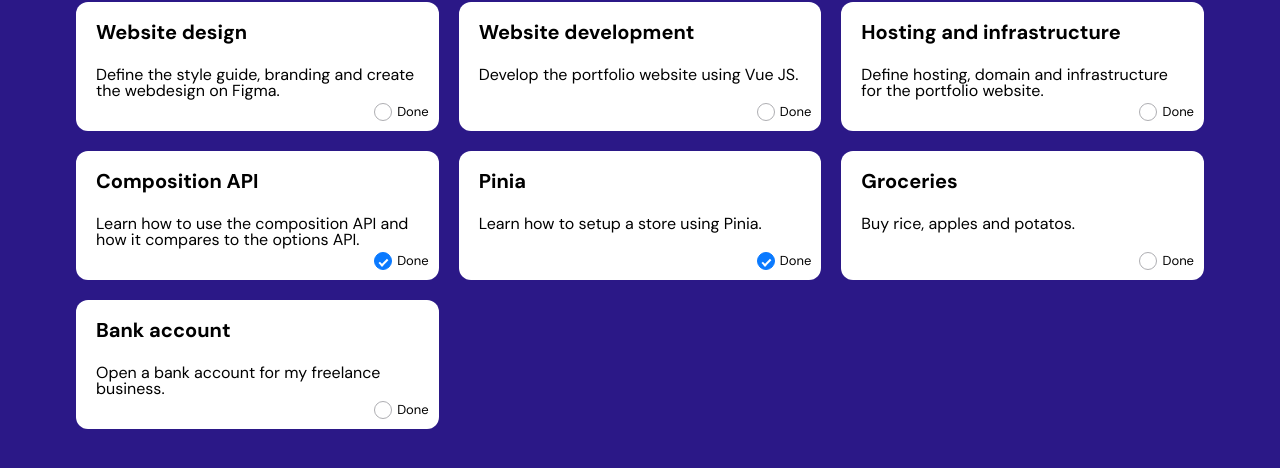
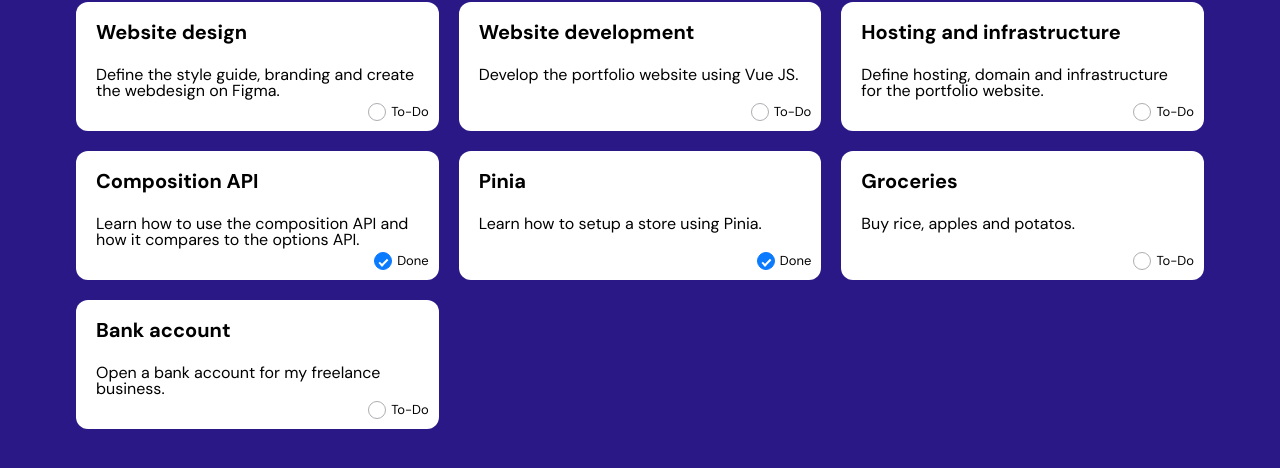
Before and after one commit to Augusto-LJ/task-manager-pinia, a Vue app: page / in a window 1280 px wide. Shown: the part 266-734 px from the top of the page. Built offline with nearby package versions, Linux system fonts and the light colour scheme.

Commit message:
feat: toggle between 'done' and 'to-do' status

```diff
--- a/src/App.vue
+++ b/src/App.vue
@@ -6,37 +6,44 @@ const tasks = reactive([
     {
       name: "Website design",
       description: "Define the style guide, branding and create the webdesign on Figma.",
-      completed: false
+      completed: false,
+      id: 1
     },
     {
       name: "Website development",
       description: "Develop the portfolio website using Vue JS.",
-      completed: false
+      completed: false,
+      id: 2
     },
     {
       name: "Hosting and infrastructure",
       description: "Define hosting, domain and infrastructure for the portfolio website.",
-      completed: false
+      completed: false,
+      id: 3
     },
     {
       name: "Composition API",
       description: "Learn how to use the composition API and how it compares to the options API.",
-      completed: true
+      completed: true,
+      id: 4
     },
     {
       name: "Pinia",
       description: "Learn how to setup a store using Pinia.",
-      completed: true
+      completed: true,
+      id: 5
     },
     {
       name: "Groceries",
       description: "Buy rice, apples and potatos.",
-      completed: false
+      completed: false,
+      id: 6
     },
     {
       name: "Bank account",
       description: "Open a bank account for my freelance business.",
-      completed: false
+      completed: false,
+      id: 7
     }
 ]);
 
@@ -44,12 +51,18 @@ let newTask = {completed: false};
 
 function addTask() {
   if (newTask.name && newTask.description){
+    newTask.id = Math.max(...tasks.map(task => task.id)) + 1;
     tasks.push(newTask);
     newTask = {completed: false};
   }
   else{
     alert("Please fill the blank spaces");
   };
+}
+
+function toggleCompleted(id) {
+  let targetTask = tasks.find(x => x.id === id);
+  targetTask.completed = !targetTask.completed;
 }
 </script>
 
@@ -82,7 +95,7 @@ function addTask() {
     </div>
 
     <div class="tasks">
-      <Task v-for="task in tasks" :task="task"/>
+      <Task @toggleCompleted="toggleCompleted" v-for="task in tasks" :task="task"/>
 
     </div>
 
--- a/src/components/Task.vue
+++ b/src/components/Task.vue
@@ -12,9 +12,9 @@ const props = defineProps(['task']);
             {{ task.description }}
         </p>
         <div class="task-check">
-            <input type="checkbox" :checked="task.completed" />
+            <input @click="$emit('toggleCompleted', task.id)" type="checkbox" :checked="task.completed" />
             <label>
-            Done
+            {{ task.completed ? "Done" : "To-Do"}}
             </label>
         </div>
     </div>
```
